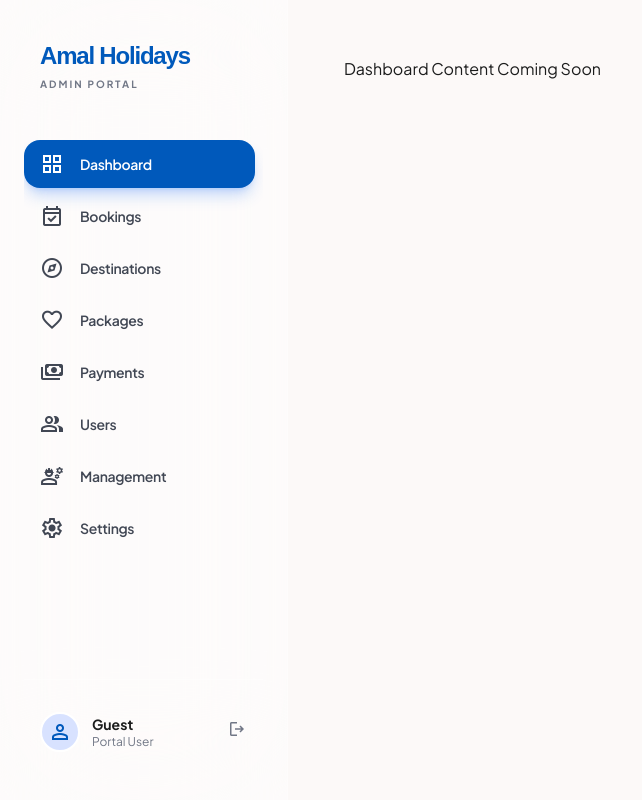
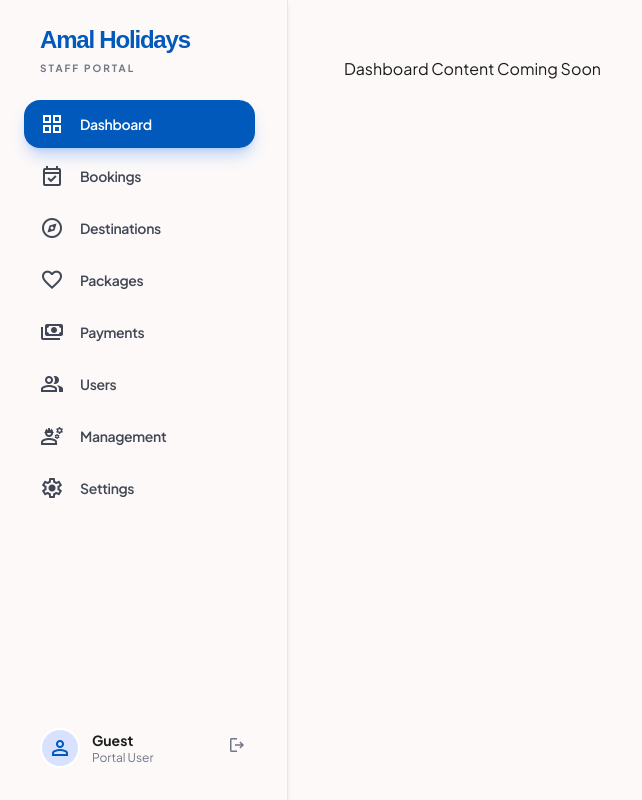
Before and after one commit to Thineth2004/Amal-Holidays, a React (Vite) app in the folder amal-holidays-admin/: page / in a window 1280 px wide. Shown: the whole page, without its empty margins (0-642 px from the left). Built offline with nearby package versions, Linux system fonts and the light colour scheme; a web font is replaced by a local one.

Commit message:
update Sidebar.tsx

```diff
--- a/amal-holidays-admin/src/components/Sidebar.tsx
+++ b/amal-holidays-admin/src/components/Sidebar.tsx
@@ -27,15 +27,15 @@ const Sidebar: React.FC = () => {
   ];
 
   return (
-    <aside className="w-72 h-screen fixed left-0 top-0 z-40 flex flex-col border-r border-white/20 bg-white/40 backdrop-blur-3xl px-6 py-10 font-['Plus_Jakarta_Sans']">
+    <aside className="w-72 h-screen shadow-md fixed left-0 top-0 z-40 flex flex-col border-r border-slate-200 px-6 py-6 font-['Plus_Jakarta_Sans']">
       {/* Brand Logo */}
-      <div className="mb-12 px-4">
+      <div className="mb-6 px-4">
         <h1 className="text-2xl font-extrabold font-nav-md tracking-tighter text-[#0059bb]">Amal Holidays</h1>
-        <p className="text-[10px] uppercase tracking-[0.2em] font-bold text-[#717786] mt-1">Admin Portal</p>
+        <p className="text-[10px] uppercase tracking-[0.2em] font-bold text-[#717786] mt-1">Staff Portal</p>
       </div>
 
       {/* Navigation Links */}
-      <nav className="flex-grow space-y-1 overflow-y-auto pr-2 custom-scrollbar">
+      <nav className="flex-grow space-y-1 pr-2">
         {navItems.map((item) => (
           <NavLink
             key={item.label}
@@ -56,7 +56,7 @@ const Sidebar: React.FC = () => {
       </nav>
 
       {/* Profile / Logout Section */}
-      <div className="pt-6 border-t border-white/30">
+      <div className="border-t border-white/30">
         <div className="flex items-center gap-3 px-4 py-2">
           <div className="w-10 h-10 rounded-full bg-[#d8e2ff] border-2 border-white flex items-center justify-center overflow-hidden">
              <span className="material-symbols-outlined text-[#0059bb]">person</span>
```
